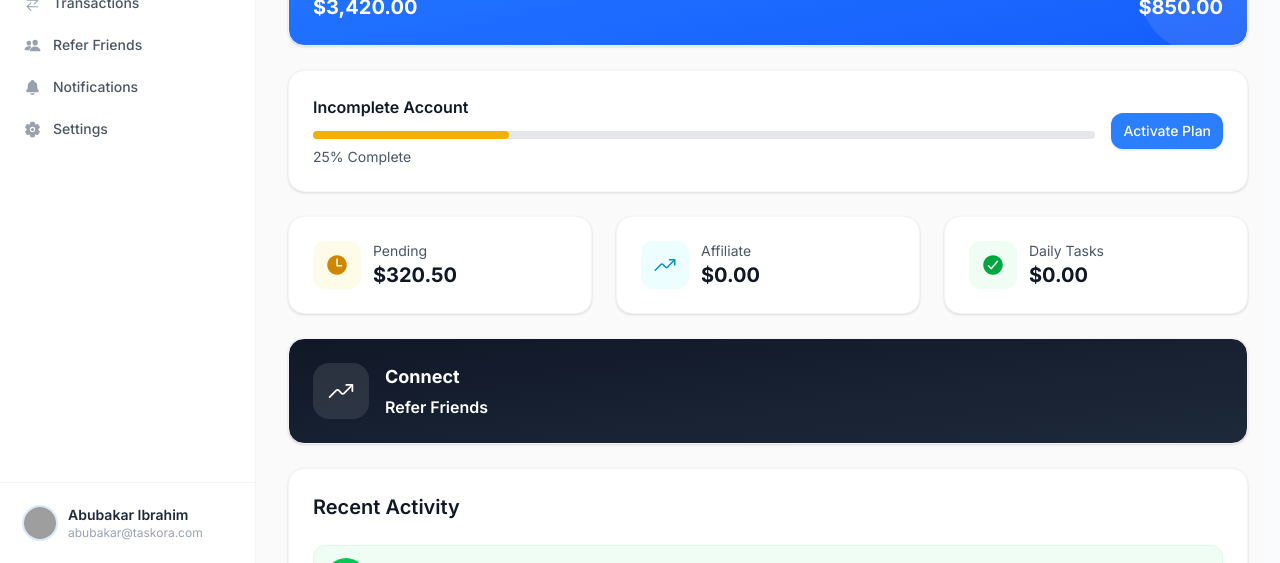
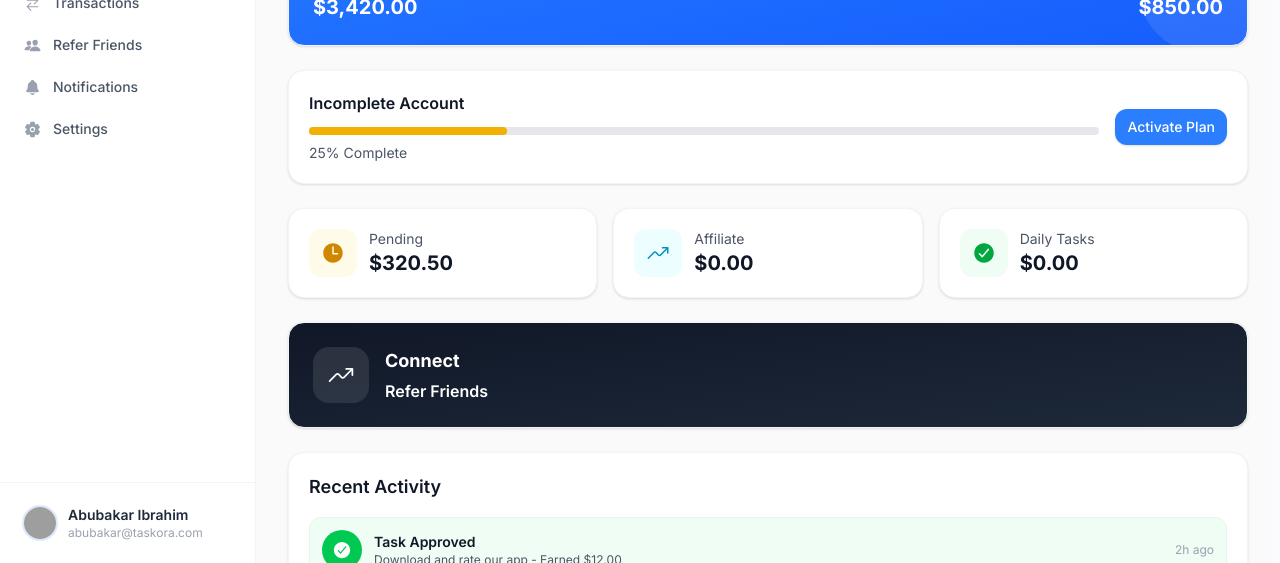
Before and after one commit to sadiqdev1/taskora, a React (Vite) app: page /dashboard in a window 1280 px wide. Shown: the part 237-800 px from the top of the page. Built offline with nearby package versions, Linux system fonts and the light colour scheme; no server answers; grey boxes are pictures that could not be loaded.

Commit message:
Add pending earnings card and remove charts from user dashboard

```diff
--- a/src/pages/user/Dashboard.jsx
+++ b/src/pages/user/Dashboard.jsx
@@ -15,7 +15,7 @@ const Dashboard = () => {
       initial={{ opacity: 0, y: 20 }}
       animate={{ opacity: 1, y: 0 }}
       transition={{ duration: 0.4 }}
-      className="space-y-6"
+      className="space-y-4 sm:space-y-6"
     >
       {/* Hero Wallet Summary Card */}
       <motion.div
@@ -24,7 +24,7 @@ const Dashboard = () => {
         transition={{ delay: 0.1 }}
         whileHover={{ y: -4 }}
       >
-        <Card className="p-4 sm:p-6 bg-gradient-to-br from-blue-500 to-blue-600 text-white overflow-hidden relative">
+        <Card className="p-6 bg-gradient-to-br from-blue-500 to-blue-600 text-white overflow-hidden relative">
           {/* Decorative circles */}
           <div className="absolute -right-10 -top-10 w-40 h-40 bg-white/10 rounded-full"></div>
           <div className="absolute -right-5 top-20 w-32 h-32 bg-white/10 rounded-full"></div>
@@ -71,7 +71,7 @@ const Dashboard = () => {
         animate={{ opacity: 1, y: 0 }}
         transition={{ delay: 0.2 }}
       >
-        <Card className="p-4 sm:p-6">
+        <Card className="p-5">
           <div className="flex items-center justify-between">
             <div className="flex-1">
               <h3 className="text-base font-semibold text-gray-900 dark:text-white mb-3">
@@ -101,14 +101,14 @@ const Dashboard = () => {
       </motion.div>
 
       {/* Pending Earnings, Affiliate & Daily Tasks Cards */}
-      <div className="grid grid-cols-2 sm:grid-cols-3 gap-4 sm:gap-6">
+      <div className="grid grid-cols-2 sm:grid-cols-3 gap-3 sm:gap-4">
         <motion.div
           initial={{ opacity: 0, y: 20 }}
           animate={{ opacity: 1, y: 0 }}
           transition={{ delay: 0.3 }}
           whileHover={{ y: -4 }}
         >
-          <Card className="p-4 sm:p-6">
+          <Card className="p-3 sm:p-5">
             <div className="flex flex-col sm:flex-row items-start sm:items-center gap-2 sm:gap-3">
               <div className="w-10 h-10 sm:w-12 sm:h-12 bg-yellow-50 dark:bg-yellow-500/10 text-yellow-600 dark:text-yellow-400 rounded-xl flex items-center justify-center flex-shrink-0">
                 <IoTime size={20} className="sm:w-6 sm:h-6" />
@@ -129,7 +129,7 @@ const Dashboard = () => {
           transition={{ delay: 0.35 }}
           whileHover={{ y: -4 }}
         >
-          <Card className="p-4 sm:p-6">
+          <Card className="p-3 sm:p-5">
             <div className="flex flex-col sm:flex-row items-start sm:items-center gap-2 sm:gap-3">
               <div className="w-10 h-10 sm:w-12 sm:h-12 bg-cyan-50 dark:bg-cyan-500/10 text-cyan-600 dark:text-cyan-400 rounded-xl flex items-center justify-center flex-shrink-0">
                 <IoTrendingUp size={20} className="sm:w-6 sm:h-6" />
@@ -150,7 +150,7 @@ const Dashboard = () => {
           transition={{ delay: 0.4 }}
           whileHover={{ y: -4 }}
         >
-          <Card className="p-4 sm:p-6">
+          <Card className="p-3 sm:p-5">
             <div className="flex flex-col sm:flex-row items-start sm:items-center gap-2 sm:gap-3">
               <div className="w-10 h-10 sm:w-12 sm:h-12 bg-green-50 dark:bg-green-500/10 text-green-600 dark:text-green-400 rounded-xl flex items-center justify-center flex-shrink-0">
                 <IoCheckmarkCircle size={20} className="sm:w-6 sm:h-6" />
@@ -174,7 +174,7 @@ const Dashboard = () => {
         whileHover={{ y: -4 }}
       >
         <Card
-          className="p-4 sm:p-6 bg-gradient-to-br from-gray-900 to-gray-800 dark:from-zinc-900 dark:to-zinc-800 text-white cursor-pointer"
+          className="p-6 bg-gradient-to-br from-gray-900 to-gray-800 dark:from-zinc-900 dark:to-zinc-800 text-white cursor-pointer"
           onClick={() => navigate('/referral')}
         >
           <div className="flex items-center gap-4">
@@ -195,8 +195,8 @@ const Dashboard = () => {
         animate={{ opacity: 1, y: 0 }}
         transition={{ delay: 0.6 }}
       >
-        <Card className="p-4 sm:p-6">
-          <h2 className="text-lg sm:text-xl font-semibold text-gray-900 dark:text-white mb-6">
+        <Card className="p-5">
+          <h2 className="text-lg font-semibold text-gray-900 dark:text-white mb-4">
             Recent Activity
           </h2>
           <div className="space-y-3">
```
